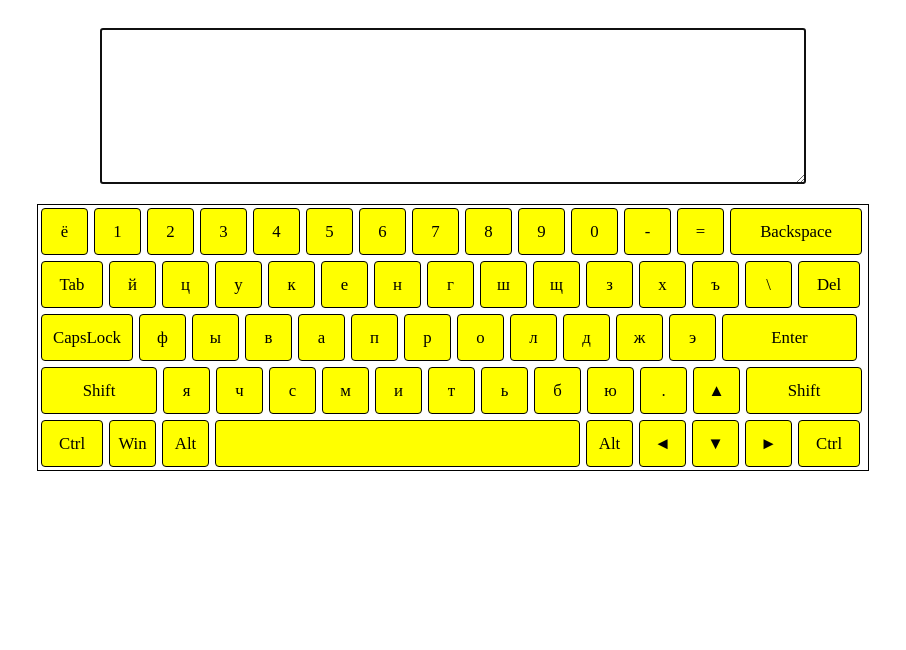
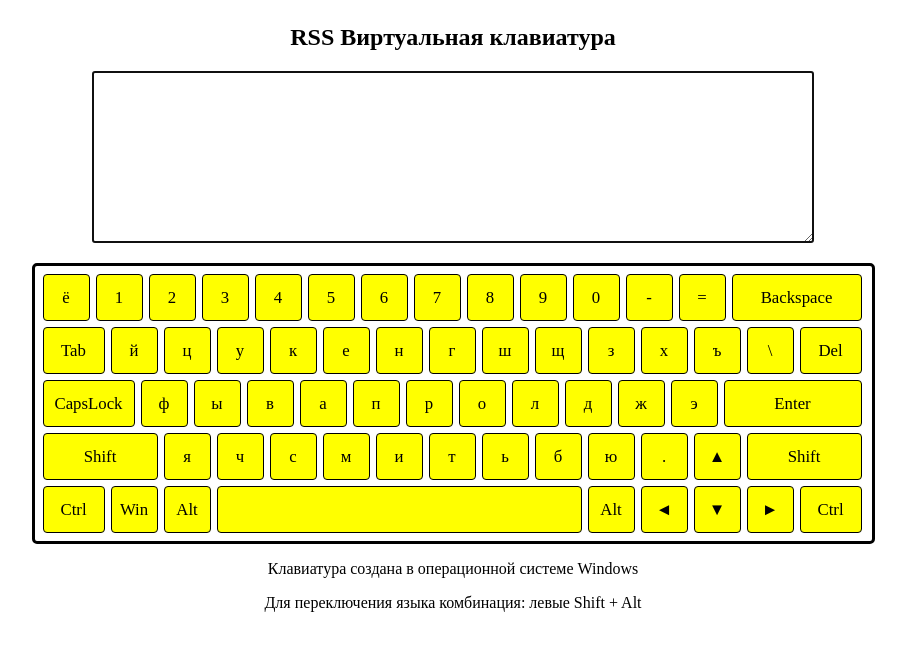
Before and after one commit to AndreiBobryk/virtual-keyboard-RSS-task, a plain HTML site: page index.html in a window 1280 px wide. Shown: the whole page, without its empty margins (187-1093 px from the left). Drawn offline with Linux system fonts and the light colour scheme.

Commit message:
fix: design problems

```diff
--- a/module/addListener.js
+++ b/module/addListener.js
@@ -1,4 +1,4 @@
-// import KeyboardStation from "./classKeyboardStation.js";
+
 import isCapsLockPressed from "./capsLock.js";
 
 function addEventListenerForKeys() {
@@ -31,7 +31,12 @@ function addEventListenerForKeys() {
             break;
 
           case "CapsLock":
-             isCapsLockPressed();
+            let state=false;
+            document.querySelectorAll('.key_shift').forEach(el =>{
+              if (el.classList.contains('key_pressed') ) state = true;
+
+            })
+             isCapsLockPressed(state);
 
             break;
         }
--- a/module/capsLock.js
+++ b/module/capsLock.js
@@ -1,20 +1,41 @@
 import stateKeyboard from "./classKeyboardStation.js";
 
-const isCapsLockPressed = () => {
+const isCapsLockPressed = (stateShift) => {
     const buttonCapsLock = document.querySelector(".key_capsLock");
     buttonCapsLock.classList.toggle("key_capsLock_on");
     if (buttonCapsLock.classList.contains("key_capsLock_on")) {
       stateKeyboard.state.capsLock = true;
+      if (stateShift) {
+        document.querySelectorAll(".key").forEach((el) => {
+            if (el.innerText.length === 1)
+              el.innerText = el.innerText.toLowerCase();
+          });
+
+      } else {
         document.querySelectorAll(".key").forEach((el) => {
             if (el.innerText.length === 1)
               el.innerText = el.innerText.toUpperCase();
           });
+
+
+      }
+
     } else {
       stateKeyboard.state.capsLock = false;
+      if (stateShift ) {
+        document.querySelectorAll(".key").forEach((el) => {
+            if (el.innerText.length === 1)
+              el.innerText = el.innerText.toUpperCase();
+          });
+
+      } else {
         document.querySelectorAll(".key").forEach((el) => {
             if (el.innerText.length === 1)
               el.innerText = el.innerText.toLowerCase();
           });
+
+      }
+
     }
 
 }
--- a/module/keyboard-drow.js
+++ b/module/keyboard-drow.js
@@ -6,9 +6,7 @@ function domRender() {
   let data;
   const wrapper = document.createElement("div");
   wrapper.classList.add("wrapper");
-
   const textarea = document.createElement("textarea");
-
   textarea.classList.add("textarea");
   textarea.setAttribute("autofocus", true);
 
@@ -119,10 +117,28 @@ function domRender() {
     keyboard.appendChild(keyboardRow5);
 
 
+    const title = document.createElement("h1");
+    title.innerText = 'RSS Виртуальная клавиатура';
+    title.classList.add('title');
+
+    const description1 = document.createElement("p");
+    description1.innerText = 'Клавиатура создана в операционной системе Windows';
+    description1.classList.add('description');
+
+    const description2 = document.createElement("p");
+    description2.innerText = 'Для переключения языка комбинация: левыe Shift + Alt';
+    description2.classList.add('description');
 
 
+
+
+  wrapper.appendChild(title)
   wrapper.appendChild(textarea);
   wrapper.appendChild(keyboard);
+  wrapper.appendChild(description1);
+  wrapper.appendChild(description2);
+
+
   document.body.appendChild(wrapper);
   document.querySelectorAll('.key').forEach((el, index) =>{
     el.setAttribute('data', code[index] )
--- a/style.scss
+++ b/style.scss
@@ -2,6 +2,16 @@
     max-width: 1280px;
     margin: auto;
     overflow: hidden;
+  }
+
+  .title {
+      font-size: 24px;
+      font-weight: bold;
+      text-align: center;
+  }
+
+  .description {
+    text-align: center;
   }
 
   .textarea {
@@ -9,13 +19,15 @@
       width: 700px;
       height: 150px;
       margin: 20px auto;
+      padding: 10px;
   }
 
   .keyboard {
-      width: 830px;
-    //   height: 500px;
-      margin: 0 auto;
-      border: solid 1px black;
+    width: 827px;
+    padding: 5px;
+    margin: 0 auto;
+    border: solid 3px black;
+    border-radius: 5px;
   }
 
   .keyboard__row {
@@ -48,7 +60,7 @@
   }
 
   .key_backspace {
-      width: 130px;
+      width: 128px;
   }
 
   .key_capsLock {
@@ -62,10 +74,10 @@
       }
   }
   .key_enter {
-      width: 133px;
+      width: 136px;
   }
   .key_shift {
-      width: 114px;
+      width: 113px;
   }
   .key_space {
       width: 363px;
```
Also changed, not shown: style.css, 1 other file. Lines whose indentation alone changed are shown as unchanged.
